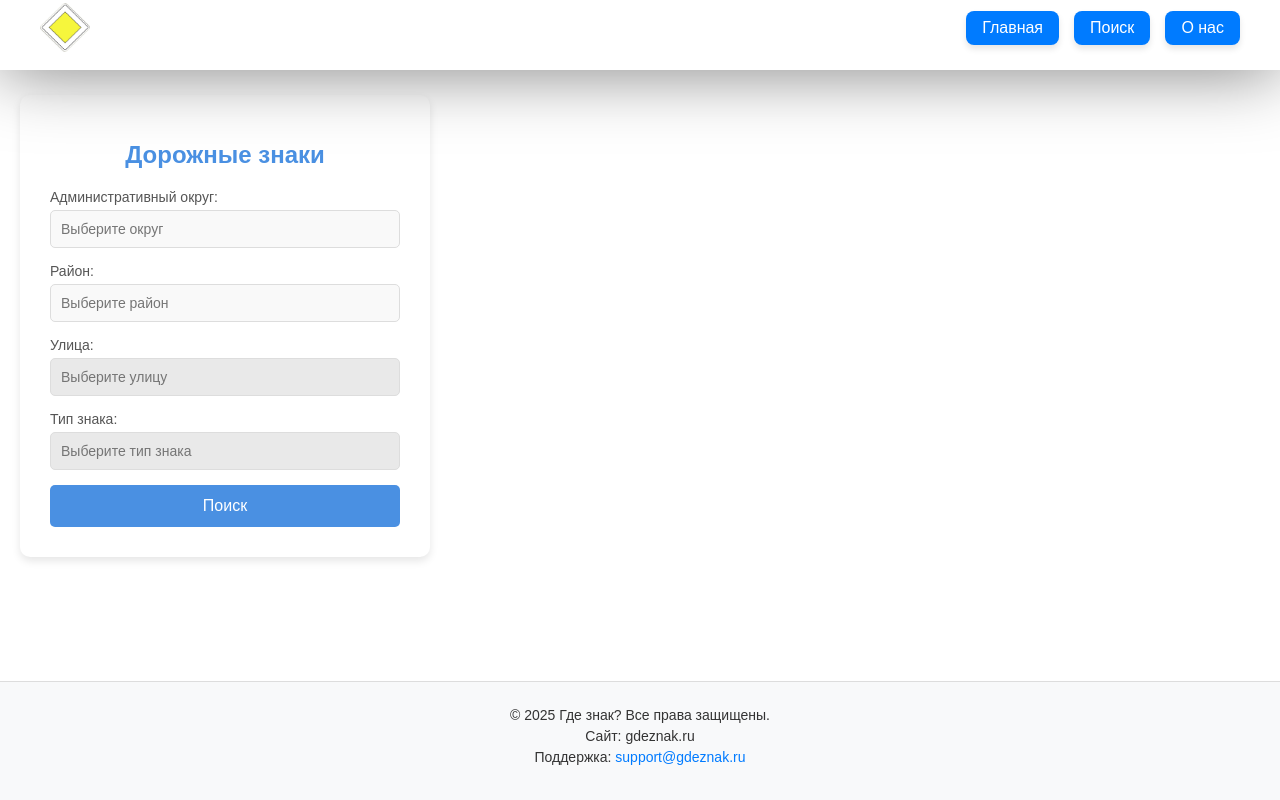
After one commit to FashionPepe/course, a PHP site: page /html/search.html in a window 1280 px wide. The commit adds this page. Run offline with PHP 8.4, Linux system fonts and the light colour scheme; data that the repository does not hold is empty.

Commit message:
Search page v1

```diff
--- /dev/null
+++ b/css/search.css
@@ -0,0 +1,97 @@
+
+
+  .criteria-warper {
+    background-color: #fff;
+    border-radius: 10px;
+    box-shadow: 0 4px 8px rgba(0, 0, 0, 0.1);
+    padding: 30px;
+    width: 100%;
+    max-width: 350px;
+    margin-top: 75px;
+
+  }
+
+  h1 {
+    font-size: 24px;
+    margin-bottom: 20px;
+    text-align: center;
+    color: #4a90e2;
+  }
+
+  div {
+    margin-bottom: 15px;
+  }
+
+  label {
+    font-size: 14px;
+    color: #555;
+    margin-bottom: 5px;
+    display: block;
+  }
+
+  input[type="text"] {
+    width: 100%;
+    padding: 10px;
+    font-size: 14px;
+    border: 1px solid #ddd;
+    border-radius: 5px;
+    background-color: #f9f9f9;
+    color: #333;
+  }
+
+  input[type="text"]:disabled {
+    background-color: #e9e9e9;
+  }
+
+  input[type="text"]:focus {
+    border-color: #4a90e2;
+    outline: none;
+    box-shadow: 0 0 5px rgba(74, 144, 226, 0.3);
+  }
+
+  .search-btn {
+    width: 100%;
+    padding: 12px;
+    font-size: 16px;
+    background-color: #4a90e2;
+    color: white;
+    border: none;
+    border-radius: 5px;
+    cursor: pointer;
+    transition: background-color 0.3s ease;
+  }
+
+  .search-btn:hover {
+    background-color: #357abd;
+  }
+
+  .search-btn:disabled {
+    background-color: #b0c4de;
+    cursor: not-allowed;
+  }
+
+  #results {
+    margin-top: 30px;
+  }
+
+  #results ul {
+    list-style-type: none;
+    padding: 0;
+  }
+
+  #results li {
+    background-color: #f9f9f9;
+    border: 1px solid #ddd;
+    border-radius: 5px;
+    padding: 12px;
+    margin-bottom: 10px;
+  }
+
+  #results li:nth-child(even) {
+    background-color: #f1f1f1;
+  }
+  @media (max-width: 480px) {
+    .criteria-warper{
+        max-width: 280px;
+    }
+}
--- /dev/null
+++ b/css/styles.css
@@ -0,0 +1,175 @@
+/* Общие стили */
+body {
+    background-color: rgb(231, 231, 231);
+    margin: 0;
+    padding: 0;
+    font-family: Arial, sans-serif;
+}
+
+header {
+    position: absolute;
+    top: 0;
+    left: 0;
+    width: 100%;
+    height: 70px;
+    box-shadow: 0px 0px 70px rgba(0, 0, 0, 0.525);
+    background-color: white;
+    display: flex;
+    align-items: center;
+    justify-content: space-between;
+
+    z-index: 1000;
+}
+
+.logo-warper {
+    display: inline-block;
+    margin-left: 40px;
+}
+
+.logo {
+    width: 50px;
+    height: auto;
+}
+
+.menu-warper {
+    display: flex;
+    justify-content: space-around;
+    align-items: center;
+    gap: 15px;
+    margin-right: 40px;
+}
+
+.link-menu {
+    padding: 8px 16px;
+    text-decoration: none;
+    font-size: 16px;
+    color: white;
+    background-color: #007BFF;
+    border-radius: 8px;
+    transition: background-color 0.3s, transform 0.2s, box-shadow 0.3s;
+    text-align: center;
+    box-shadow: 0 4px 6px rgba(0, 0, 0, 0.1);
+}
+
+.link-menu:hover {
+    background-color: #0056b3;
+    transform: translateY(-3px);
+    cursor: pointer;
+}
+
+/* Бургер меню */
+.burger-menu {
+    display: none;
+    margin-left: 20px;
+}
+
+.burger-button {
+    background: none;
+    border: none;
+    font-size: 24px;
+    cursor: pointer;
+    z-index: 1001;
+}
+
+.burger-overlay {
+    position: fixed;
+    top: 0;
+    left: -100%;
+    width: 100%;
+    height: 100%;
+    background-color: rgba(255, 255, 255, 0.95);
+    display: flex;
+    flex-direction: column;
+    align-items: center;
+    justify-content: center;
+    transition: left 0.3s ease;
+    z-index: 1000;
+}
+
+.burger-links {
+    display: flex;
+    flex-direction: column;
+    gap: 20px;
+}
+
+.close-button {
+    position: absolute;
+    top: 10px;
+    right: 20px;
+    background: none;
+    border: none;
+    font-size: 24px;
+    cursor: pointer;
+}
+
+.link-burger {
+    text-decoration: none;
+    font-size: 24px;
+    color: #007BFF;
+    padding: 10px 20px;
+    border-radius: 8px;
+    background-color: white;
+    box-shadow: 0 4px 6px rgba(0, 0, 0, 0.1);
+    transition: background-color 0.3s, box-shadow 0.3s;
+}
+
+.link-burger:hover {
+    background-color: #f0f0f0;
+}
+
+/* Анимация для бургер меню */
+.burger-overlay.active {
+    left: 0;
+}
+
+/* Адаптация */
+@media (max-width: 1050px) {
+    .menu-warper {
+        flex-wrap: wrap;
+        justify-content: center;
+        gap: 5px;
+        margin-right: 40px;
+    }
+}
+
+@media (max-width: 480px) {
+    .menu-warper {
+        display: none;
+    }
+    .burger-menu {
+        display: flex;
+    }
+    .logo-warper{
+        margin-right: 40px;
+        margin-left: 0px;
+    }
+}
+footer {
+    background-color: #f8f9fa;
+    color: #333;
+    text-align: center;
+    padding: 20px 10px;
+    font-size: 14px;
+    border-top: 1px solid #ddd;
+}
+
+footer a {
+    color: #007BFF;
+    text-decoration: none;
+    transition: color 0.3s;
+}
+
+footer a:hover {
+    color: #0056b3;
+    text-decoration: underline;
+}
+
+.footer-content p {
+    margin: 5px 0;
+}
+main {
+    min-height: calc(100vh - 119px);
+    padding: 20px;
+    background-color: #ffffff;
+    box-sizing: border-box;
+}
--- a/html/index.html
+++ b/html/index.html
@@ -2,6 +2,7 @@
     <title>Где знак?</title>
     <meta charset="UTF-8">
     <link rel="stylesheet" href="../css/index.css">
+    <link rel="stylesheet" href="../css/styles.css">
     <meta name="viewport" content="width=device-width, initial-scale=1.0">
 </head>
 <body>
--- /dev/null
+++ b/html/search.html
@@ -0,0 +1,82 @@
+<head>
+  <title>Где знак?</title>
+  <meta charset="UTF-8">
+  <link rel="stylesheet" href="../css/search.css">
+  <link rel="stylesheet" href="../css/styles.css">
+  <meta name="viewport" content="width=device-width, initial-scale=1.0">
+  <style>
+    input {
+      display: inline-block;
+      width: 200px;
+    }
+  </style>
+</head>
+<body>
+  <header>
+    <div class="burger-menu">
+        <button class="burger-button" aria-label="Открыть меню">
+            ☰
+        </button>
+    </div>
+    <div class="logo-warper">
+        <img src="../img/f7up276s9ua.jpg" alt="Где знак?" class="logo">
+    </div>
+    <div class="menu-warper">
+        <a href="" class="link-menu">Главная</a>
+        <a href="" class="link-menu">Поиск</a>
+        <a href="" class="link-menu">О нас</a>
+    </div>
+</header>
+<div class="burger-overlay" aria-hidden="true">
+  <div class="burger-links">
+      <button class="close-button" aria-label="Закрыть меню">✖</button>
+      <a href="" class="link-burger">Главная</a>
+      <a href="" class="link-burger">Поиск</a>
+      <a href="" class="link-burger">О нас</a>
+  </div>
+</div>
+<main>
+  <div class="criteria-warper">
+  <h1>Дорожные знаки</h1>
+
+  <div>
+    <label>Административный округ:</label>
+    <input type="text" id="districts" list="districts-list" onchange="loadAreas()" placeholder="Выберите округ">
+    <datalist id="districts-list"></datalist>
+  </div>
+
+  <div>
+    <label>Район:</label>
+    <input type="text" id="areas" list="areas-list" onchange="loadStreets()" disabled placeholder="Выберите район">
+    <datalist id="areas-list"></datalist>
+  </div>
+
+  <div>
+    <label>Улица:</label>
+    <input type="text" id="streets" list="streets-list" onchange="loadTypes()" disabled placeholder="Выберите улицу">
+    <datalist id="streets-list"></datalist>
+  </div>
+
+  <div>
+    <label>Тип знака:</label>
+    <input type="text" id="types" list="types-list" disabled placeholder="Выберите тип знака">
+    <datalist id="types-list"></datalist>
+  </div>
+
+  <button class="search-btn" onclick="searchSigns()">Поиск</button>
+</div>
+
+  <div id="results"></div>
+
+</main>
+<footer>
+  <div class="footer-content">
+      <p>© 2025 Где знак? Все права защищены.</p>
+      <p>Сайт: gdeznak.ru</p>
+      <p>Поддержка: <a href="mailto:support@gdeznak.ru">support@gdeznak.ru</a></p>
+  </div>
+</footer>
+
+  <script src="../script/search.js"></script>
+</body>
+</html>
```
Also changed, not shown: css/index.css (+0 -174 lines), php/api.php (added, +59 -0 lines), script/search.js (added, +127 -0 lines), 1 other file.
